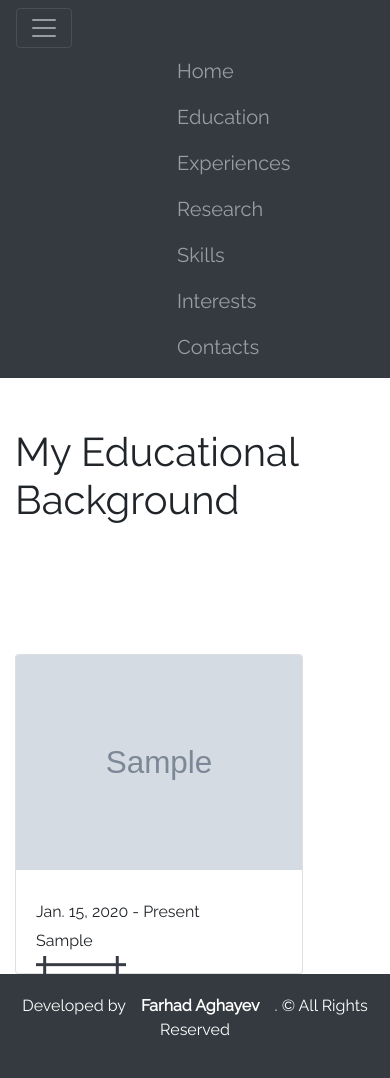
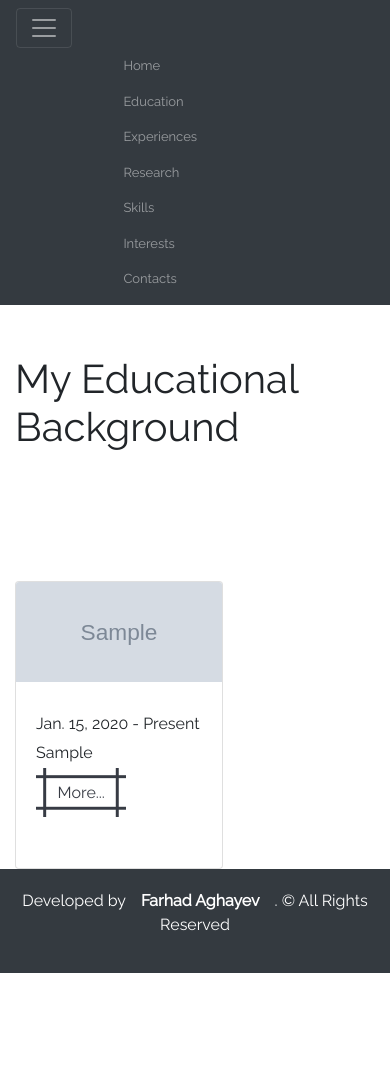
Before and after one commit to farhadfreestyle/background-platform, a Django app: page /education in a window 390 px wide, after a click that opens the changed part. After the commit the page ends 973 px from the top, so only its background shows below. Run offline with Django 5.2, Linux system fonts and the light colour scheme; tables that the repository leaves empty hold one stand-in row (values such as "Sample post"); grey boxes marked "Sample" are stand-in pictures; some libraries are stand-ins or nearby versions.

Commit message:
responsive designs done

```diff
--- a/static/css/education.css
+++ b/static/css/education.css
@@ -137,8 +137,52 @@ footer {
 
 }
 
+
+@media (max-width: 1200px) {
+  #card {
+    width: 18rem !important;
+    height: 20rem !important;
+  }
+
+  #image{
+    height: 150px !important;
+  }
+
+  .nav-item a{
+    font-size: 15px;
+  }
+
+
+  .navbar-nav{
+
+    margin-left: 40%;
+
+
+ }
+}
+
 @media (max-width: 992px) { /* For small desktops and tablets */
     .card {
         width: 50%;
     }
+    #card {
+      width: 13rem !important;
+      height: 18rem !important;
+    }
+
+    #image{
+      height: 100px !important;
+    }
+
+    .nav-item a{
+      font-size: 13px;
+    }
+
+    .navbar-nav{
+
+      margin-left: 30%;
+
+
+   }
+
 }
--- a/templates/education/education.html
+++ b/templates/education/education.html
@@ -62,8 +62,8 @@
         <div class="row">
           {%for edc in education %}
             <div class="col-sm-4">
-                <div class="card" style="width: 18rem; height: 20rem;">
-                    <img class="card-img-top" src="{{edc.image.url}}" alt="Card image cap">
+                <div class="card" id="card" style="width: 18rem; height: 20rem;">
+                    <img class="card-img-top" id="image" src="{{edc.image.url}}" alt="Card image cap">
                     <div class="card-body">
                       <h5 class="card-title">{{edc.school}}</h5>
                       {%if edc.present%}
--- a/templates/experience/experiences.html
+++ b/templates/experience/experiences.html
@@ -65,8 +65,8 @@
           {%for experience in experiences%}
           {% if experience.type == 'tech'%}
                 <div class="col-sm-4">
-                      <div class="card" style="width: 22rem; height: 30rem;">
-                          <img class="card-img-top" height="250px" src="{{experience.image.url}}" alt="Card image cap">
+                      <div class="card" id="card" style="width: 22rem; height: 30rem;">
+                          <img class="card-img-top" id="image" height="250px" src="{{experience.image.url}}" alt="Card image cap">
                           <div class="card-body">
                             <h5 class="card-title">{{experience.organization_name}}</h5>
                             {%if experience.present%}
```
Also changed, not shown: static/css/experiences.css (+44 -0 lines).
